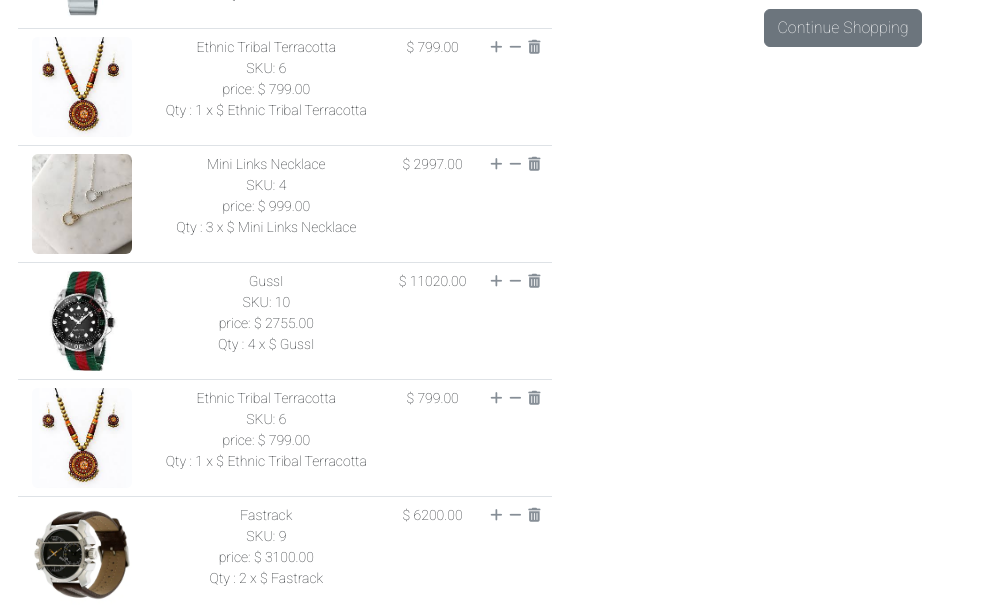
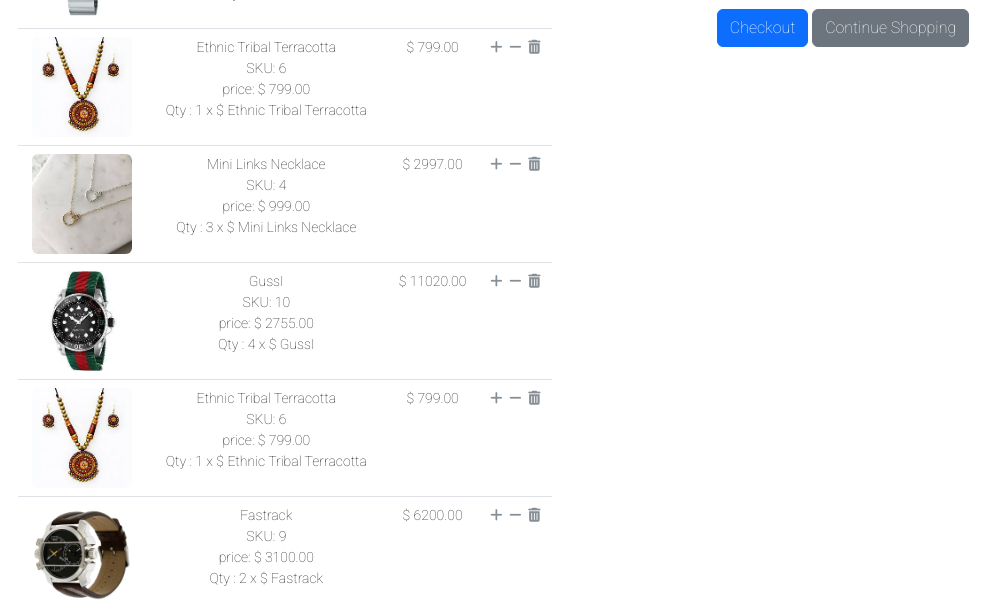
Before and after one commit to Parvathy-R-Pillai-015/project, a Django app: template ecommerce/ecommerceproject/templates/cart.html in a window 1280 px wide. Shown: the part 385-998 px from the top of the page, without its empty margins (76-1076 px from the left). Run offline with Django 4.2, Linux system fonts and the light colour scheme; the template is opened without the code that fills it: values that come from a table or form of the project are taken from there, others are empty; data comes from the database, SQL or seed files in the repository; some libraries are stand-ins or nearby versions.

Commit message:
Update cart.html

```diff
--- a/ecommerce/ecommerceproject/templates/cart.html
+++ b/ecommerce/ecommerceproject/templates/cart.html
@@ -110,6 +110,7 @@
 
             </table>
             <div class="mx-auto">
+                <a href="{% url 'cart:checkout_page' total=total|floatformat:0 %}" class="btn btn-primary btn-block my_custom_button">Checkout</a>
                 <a href="{% url 'shop:allProdCat' %}" class="btn btn-secondary btn-block my_custom_button">Continue Shopping</a>
 
 </div>
```
